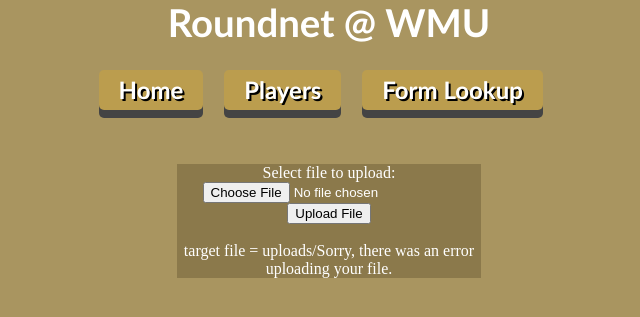
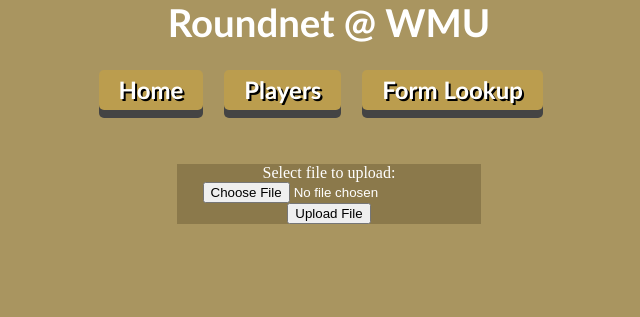
Before and after one commit to burdspencer/roundnet, a PHP site: page /forms.php in a window 1280 px wide. Shown: the part 239-556 px from the top of the page, without its empty margins (311-951 px from the left). Run offline with PHP 8.4, Linux system fonts and the light colour scheme; data that the repository does not hold is empty.

Commit message:
Forms.php now functional

```diff
--- a/forms.php
+++ b/forms.php
@@ -25,32 +25,35 @@
 		  Select file to upload:
 		  <input type="file" name="fileToUpload" id="fileToUpload">
 		  <input type="submit" value="Upload File" name="submit">
-
 			<?php
+				if(isset($_POST['submit'])){
 				  $target_dir = "uploads/";
 				  $target_file = $target_dir . basename($_FILES["fileToUpload"]["name"]);
-				echo "<br>";
-				echo "<br>";
-				echo "target file = $target_file"; //Debug
-				$uploadOk = 1; //Default state
-				$FileType = strtolower(pathinfo($target_file,PATHINFO_EXTENSION)); // Check file type || Might remove this?
-				if (file_exists($target_file)) { //Check if file already exists
+				  $uploadOk = 1;
+				  $FileType = strtolower(pathinfo($target_file,PATHINFO_EXTENSION));
+				  // Check if file already exists
+				  if (file_exists($target_file)) {
 				      echo "Sorry, file already exists.";
 				      $uploadOk = 0;
 				  }
-				if ($_FILES["fileToUpload"]["size"] > 50000000) { //Limit the file size to 50KB to protect webserver
+				  // Check file size
+				  if ($_FILES["fileToUpload"]["size"] > 50000000) {
 				      echo "Sorry, your file is too large.";
 				      $uploadOk = 0;
 				  }
-				if ($uploadOk == 0) { //If any errors occur, stop upload.
+				  // Check if $uploadOk is set to 0 by an error
+				  if ($uploadOk == 0) {
 				      echo "Sorry, your file was not uploaded.";}
-				else{
+				  // if everything is ok, try to upload file
+				  else {
 				      if (move_uploaded_file($_FILES["fileToUpload"]["tmp_name"], $target_file)) {
-						echo "The file". basename($_FILES["fileToUpload"]["name"])." has been uploaded.";}
+				          echo "The file ". basename( $_FILES["fileToUpload"]["name"]). " has been uploaded.";}
+				       else {
 				          echo "Sorry, there was an error uploading your file.";
 				      }
+				  }
+				}
 			?>
-
 		</div>
 	</center>
 </body>
```
Lines whose indentation alone changed are shown as unchanged.
